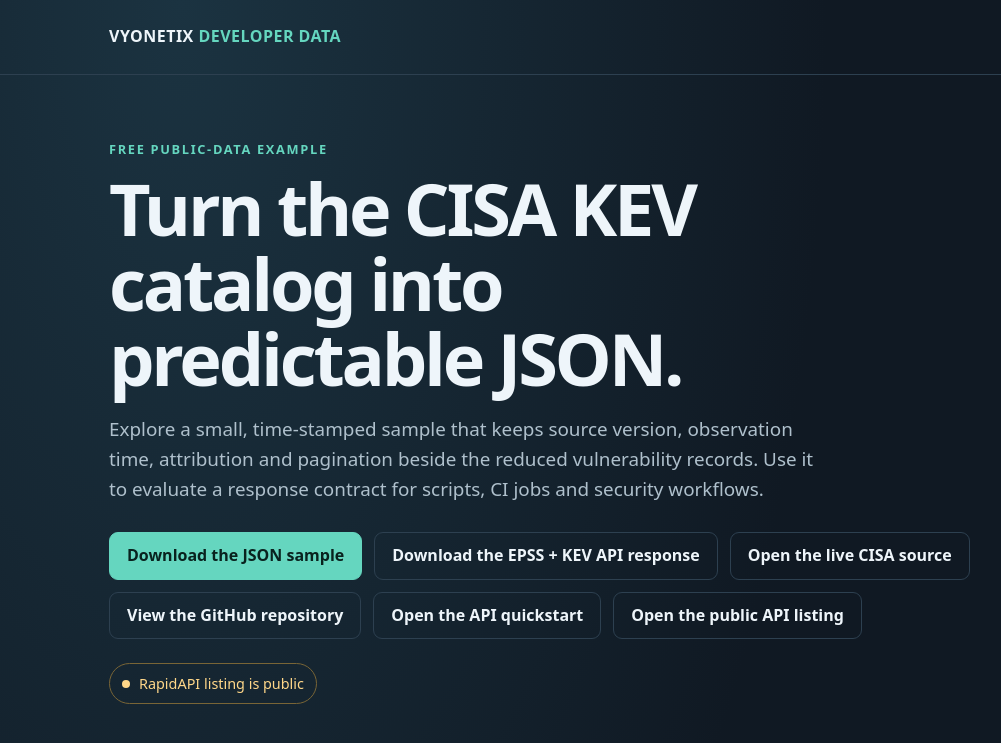
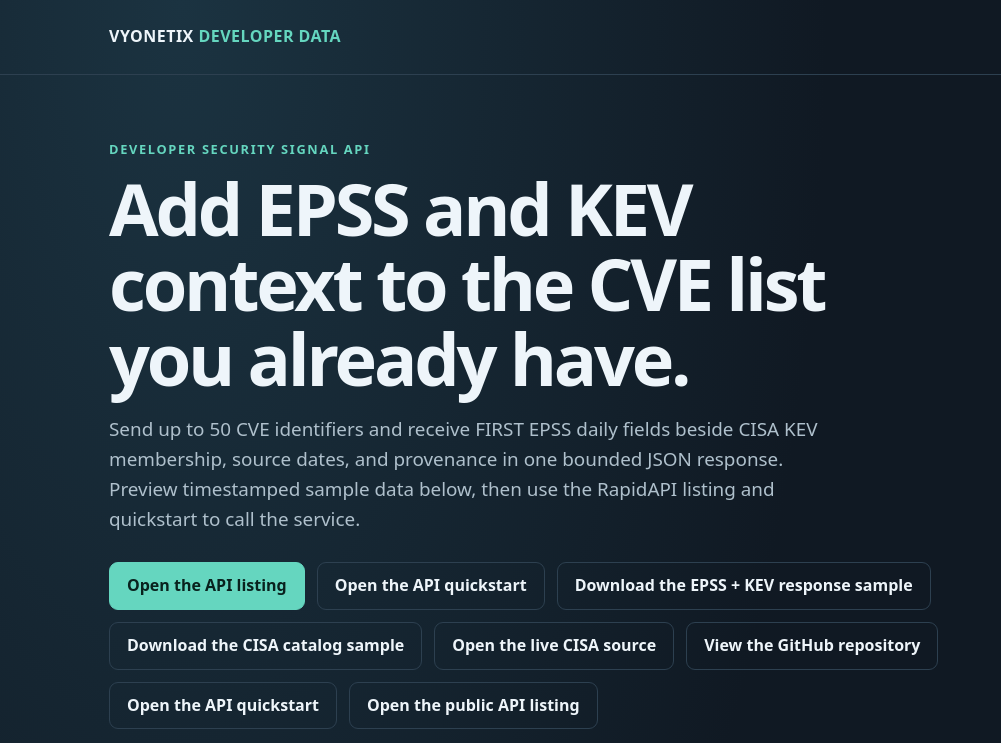
Before and after one commit to VYONETIX-SOLUTIONS/vyonetix-developer-risk-signals-demo, a plain HTML site: page index.html in a window 1280 px wide. Shown: the top 743 px of the page, without its empty margins (11-1012 px from the left). Drawn offline with Linux system fonts and the light colour scheme.

Commit message:
docs: lead sample page with live CVE prioritization API

```diff
--- a/index.html
+++ b/index.html
@@ -59,12 +59,14 @@
 <body>
   <header><div class="wrap"><a class="brand" href="./">VYONETIX <span>DEVELOPER DATA</span></a></div></header>
   <main class="wrap">
-    <div class="eyebrow">Free public-data example</div>
-    <h1>Turn the CISA KEV catalog into predictable JSON.</h1>
-    <p class="lead">Explore a small, time-stamped sample that keeps source version, observation time, attribution and pagination beside the reduced vulnerability records. Use it to evaluate a response contract for scripts, CI jobs and security workflows.</p>
+    <div class="eyebrow">Developer security signal API</div>
+    <h1>Add EPSS and KEV context to the CVE list you already have.</h1>
+    <p class="lead">Send up to 50 CVE identifiers and receive FIRST EPSS daily fields beside CISA KEV membership, source dates, and provenance in one bounded JSON response. Preview timestamped sample data below, then use the RapidAPI listing and quickstart to call the service.</p>
     <div class="actions">
-      <a class="button primary" href="kev-latest-sample.json" download>Download the JSON sample</a>
-      <a class="button" href="epss-kev-live-sample.json" download>Download the EPSS + KEV API response</a>
+      <a class="button primary" href="https://rapidapi.com/vyonetix-solutions-vyonetix-solutions-default/api/vyonetix-developer-risk-signals">Open the API listing</a>
+      <a class="button" href="quickstart.md">Open the API quickstart</a>
+      <a class="button" href="epss-kev-live-sample.json" download>Download the EPSS + KEV response sample</a>
+      <a class="button" href="kev-latest-sample.json" download>Download the CISA catalog sample</a>
       <a class="button" href="https://www.cisa.gov/sites/default/files/feeds/known_exploited_vulnerabilities.json">Open the live CISA source</a>
       <a class="button" href="https://github.com/VYONETIX-SOLUTIONS/vyonetix-developer-risk-signals-demo">View the GitHub repository</a>
       <a class="button" href="quickstart.md">Open the API quickstart</a>
```
